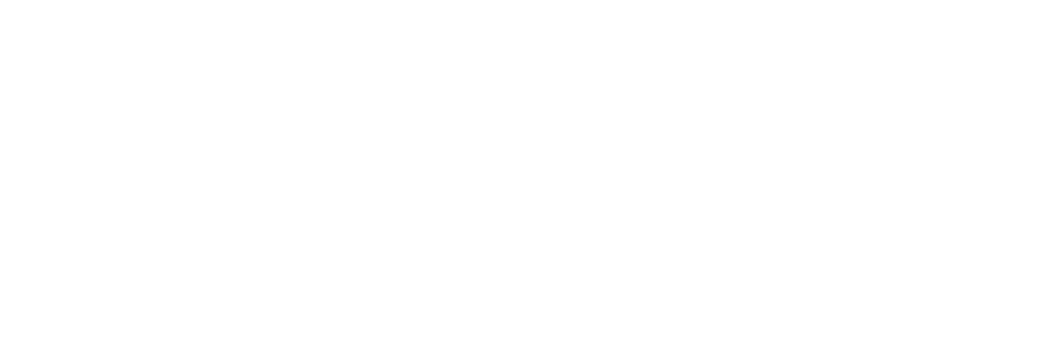
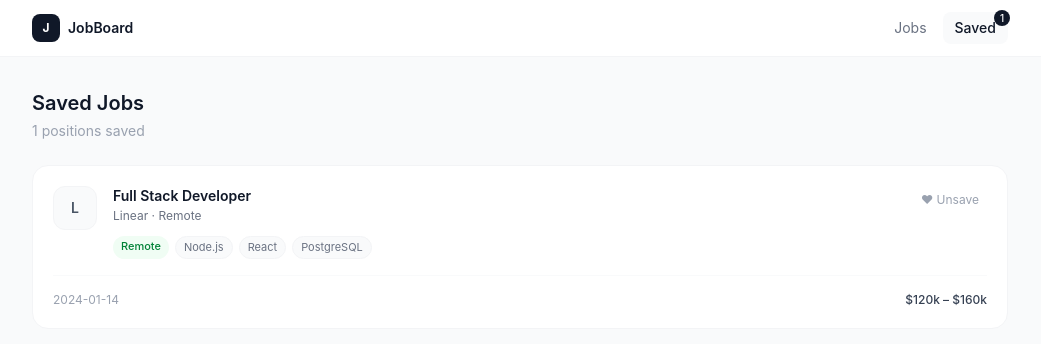
Before and after one commit to HassaaNaeem/JobBoard-React-App, a React (Vite) app: page /saved in a window 1280 px wide. Before the commit this address had no page. Shown: the top 344 px of the page, without its empty margins (120-1161 px from the left). Built offline with nearby package versions, Linux system fonts and the light colour scheme; data requests are answered from the project's data file.

Commit message:
Saving and unsaving of jobs using useReducer

```diff
--- a/package.json
+++ b/package.json
@@ -7,10 +7,12 @@
     "dev": "vite",
     "build": "vite build",
     "lint": "eslint .",
-    "preview": "vite preview"
+    "preview": "vite preview",
+    "server": "json-server --watch src/data/jobs.json --port 3001"
   },
   "dependencies": {
     "@tailwindcss/vite": "^4.3.0",
+    "json-server": "^1.0.0-beta.15",
     "react": "^19.2.6",
     "react-dom": "^19.2.6",
     "react-router": "^7.16.0",
--- a/src/App.jsx
+++ b/src/App.jsx
@@ -4,6 +4,7 @@ import JobsPage from "./pages/JobsPage";
 import RootLayout from "./layouts/RootLayout";
 import SkeletonCard from "./components/SkeletonCard";
 import JobDetails from "./pages/JobDetails";
+import SavedJobs from "./pages/SavedJobs";
 
 export default function App() {
   return (
@@ -12,6 +13,7 @@ export default function App() {
         <Route path="/" element={<RootLayout />}>
           <Route index element={<JobsPage />} />
           <Route path="/job/:id" element={<JobDetails />}></Route>
+          <Route path="/saved" element={<SavedJobs />}></Route>
         </Route>
       </Routes>
     </>
--- a/src/components/JobCard.jsx
+++ b/src/components/JobCard.jsx
@@ -1,4 +1,7 @@
+import { useSavedJobs } from "../context/SavedJobsContext";
+
 function JobCard({ job }) {
+  const { savedIds, save, unsave } = useSavedJobs();
   return (
     <li className="group bg-white rounded-2xl border border-gray-100 p-5 cursor-pointer hover:border-gray-200 hover:shadow-sm transition-all">
       <div className="flex items-start gap-4">
@@ -18,9 +21,18 @@ function JobCard({ job }) {
             </div>
             {/* saved: text-gray-900, unsaved: text-gray-200 */}
             <span
-              className={`text-base ${job.saved ? "text-gray-900" : "text-gray-200"}`}
+              onClick={(e) => {
+                e.preventDefault();
+                e.stopPropagation();
+                if (savedIds.includes(job.id)) {
+                  unsave(job.id);
+                  return;
+                }
+                save(job.id);
+              }}
+              className={`text-base ${savedIds.includes(job.id) ? "text-gray-900" : "text-gray-200"}`}
             >
-              {job.saved ? "♥" : "♡"}
+              {savedIds.includes(job.id) ? "♥" : "♡"}
             </span>
           </div>
 
--- a/src/components/Navbar.jsx
+++ b/src/components/Navbar.jsx
@@ -1,4 +1,8 @@
+import { Link, NavLink } from "react-router";
+import { useSavedJobs } from "../context/SavedJobsContext";
+
 function Navbar() {
+  const { savedIds } = useSavedJobs();
   return (
     <header className="sticky top-0 z-40 bg-white border-b border-gray-100">
       <div className="max-w-5xl mx-auto px-6 h-14 flex items-center justify-between">
@@ -12,15 +16,25 @@ function Navbar() {
         <nav className="flex items-center gap-1">
           {/* active link style: text-gray-900 font-medium bg-gray-50 */}
           {/* inactive link style: text-gray-500 hover:text-gray-900 hover:bg-gray-50 */}
-          <span className="text-sm px-3 py-1.5 rounded-lg text-gray-900 font-medium bg-gray-50">
+          <NavLink
+            to="/"
+            className={({ isActive }) =>
+              `text-sm px-3 py-1.5 rounded-lg ${isActive ? "text-gray-900 font-medium bg-gray-50" : "text-gray-500 hover:text-gray-900 hover:bg-gray-50"}`
+            }
+          >
             Jobs
-          </span>
-          <span className="relative text-sm px-3 py-1.5 rounded-lg text-gray-500">
+          </NavLink>
+          <NavLink
+            to="/saved"
+            className={({ isActive }) =>
+              `relative text-sm px-3 py-1.5 rounded-lg ${isActive ? "text-gray-900 font-medium bg-gray-50" : "text-gray-500 hover:text-gray-900 hover:bg-gray-50"}`
+            }
+          >
             Saved
             <span className="absolute -top-0.5 -right-0.5 w-4 h-4 rounded-full bg-gray-900 text-white text-[10px] flex items-center justify-center font-medium">
-              2
+              {savedIds.length}
             </span>
-          </span>
+          </NavLink>
         </nav>
       </div>
     </header>
--- /dev/null
+++ b/src/context/SavedJobsContext.jsx
@@ -0,0 +1,61 @@
+import { act, createContext, useContext, useEffect, useReducer } from "react";
+import { JOBS } from "../data/jobs";
+
+const SavedJobsContext = createContext();
+
+async function fetchJobs() {
+  const res = await fetch("http://localhost:3001/JOBS");
+  const data = await res.json();
+
+  return data;
+}
+
+const jobs = await fetchJobs();
+console.log(jobs);
+
+const initialState = { savedIds: ["2"] };
+
+function reducer(state, action) {
+  console.log(state, action);
+
+  switch (action.type) {
+    case "save":
+      return { ...state, savedIds: [action.payload, ...state.savedIds] };
+    case "unsave":
+      return {
+        ...state,
+        savedIds: state.savedIds.filter(
+          (sid) => Number(sid) !== Number(action.payload),
+        ),
+      };
+  }
+}
+
+function SavedJobsProvider({ children }) {
+  const [{ savedIds }, dispatch] = useReducer(reducer, initialState);
+
+  function save(jobId) {
+    dispatch({ type: "save", payload: jobId });
+  }
+  function unsave(jobId) {
+    dispatch({ type: "unsave", payload: jobId });
+  }
+
+  return (
+    <SavedJobsContext.Provider value={{ savedIds, save, unsave }}>
+      {children}
+    </SavedJobsContext.Provider>
+  );
+}
+
+function useSavedJobs() {
+  const context = useContext(SavedJobsContext);
+  if (context == undefined) {
+    throw new Error(
+      "SavedJobsContext is being used outside the SavedJobsProvider",
+    );
+  }
+  return context;
+}
+
+export { useSavedJobs, SavedJobsProvider };
--- /dev/null
+++ b/src/data/jobs.json
@@ -0,0 +1,84 @@
+{
+  "JOBS": [
+    {
+      "id": "1",
+      "title": "Senior Frontend Engineer",
+      "company": "Stripe",
+      "logo": "S",
+      "location": "San Francisco, CA",
+      "type": "Full-time",
+      "category": "Software Development",
+      "salary": "$140k – $180k",
+      "postedAt": "2024-01-15",
+      "tags": ["React", "TypeScript", "GraphQL"],
+      "saved": false,
+      "description": "We are looking for a Senior Frontend Engineer to join our team.\n\n## Responsibilities\n- Build high-performance React applications\n- Collaborate with designers\n- Mentor junior engineers\n\n## Requirements\n- 5+ years React experience\n- Strong TypeScript skills",
+      "requirements": ["5+ years React", "TypeScript", "GraphQL", "Jest"],
+      "applyUrl": "#"
+    },
+    {
+      "id": "2",
+      "title": "Full Stack Developer",
+      "company": "Linear",
+      "logo": "L",
+      "location": "Remote",
+      "type": "Remote",
+      "category": "Software Development",
+      "salary": "$120k – $160k",
+      "postedAt": "2024-01-14",
+      "tags": ["Node.js", "React", "PostgreSQL"],
+      "saved": true,
+      "description": "Linear is hiring a Full Stack Developer.\n\n## Responsibilities\n- Build product features end-to-end\n- Optimize API performance\n\n## Requirements\n- 3+ years full stack\n- Node.js and React",
+      "requirements": ["3+ years full stack", "Node.js", "React", "PostgreSQL"],
+      "applyUrl": "#"
+    },
+    {
+      "id": "3",
+      "title": "React Native Engineer",
+      "company": "Notion",
+      "logo": "N",
+      "location": "New York, NY",
+      "type": "Full-time",
+      "category": "Mobile Development",
+      "salary": "$130k – $170k",
+      "postedAt": "2024-01-13",
+      "tags": ["React Native", "iOS", "Android"],
+      "saved": false,
+      "description": "Join Notion's mobile team.\n\n## Responsibilities\n- Build React Native features\n- Improve performance\n\n## Requirements\n- 3+ years React Native\n- iOS and Android knowledge",
+      "requirements": ["3+ years React Native", "iOS/Android", "CI/CD"],
+      "applyUrl": "#"
+    },
+    {
+      "id": "4",
+      "title": "Backend Engineer",
+      "company": "Vercel",
+      "logo": "V",
+      "location": "Remote",
+      "type": "Remote",
+      "category": "Software Development",
+      "salary": "$150k – $190k",
+      "postedAt": "2024-01-12",
+      "tags": ["Go", "Rust", "AWS"],
+      "saved": true,
+      "description": "Vercel infrastructure team is hiring.\n\n## Responsibilities\n- Build distributed systems\n- Improve build pipelines\n\n## Requirements\n- Go or Rust experience\n- Distributed systems background",
+      "requirements": ["Go or Rust", "Distributed systems", "AWS/GCP"],
+      "applyUrl": "#"
+    },
+    {
+      "id": "5",
+      "title": "UI/UX Designer",
+      "company": "Figma",
+      "logo": "F",
+      "location": "San Francisco, CA",
+      "type": "Full-time",
+      "category": "Design",
+      "salary": "$130k – $165k",
+      "postedAt": "2024-01-11",
+      "tags": ["Figma", "Prototyping", "Design Systems"],
+      "saved": false,
+      "description": "Figma is hiring a product designer.\n\n## Responsibilities\n- Design new features\n- Evolve design system\n\n## Requirements\n- 4+ years product design\n- Expert Figma skills",
+      "requirements": ["4+ years design", "Figma expert", "Design systems"],
+      "applyUrl": "#"
+    }
+  ]
+}
--- a/src/pages/JobDetails.jsx
+++ b/src/pages/JobDetails.jsx
@@ -1,13 +1,19 @@
-import { useParams } from "react-router";
+import { useNavigate, useParams } from "react-router";
 import { JOBS } from "../data/jobs";
+import { useSavedJobs } from "../context/SavedJobsContext";
 
 function JobDetails() {
   let { id } = useParams();
+  const navigate = useNavigate();
+  const { save } = useSavedJobs();
   const job = JOBS[id - 1];
 
   return (
     <div>
-      <span className="flex items-center gap-1.5 text-sm text-gray-400 mb-6 cursor-pointer hover:text-gray-900 transition-colors w-fit">
+      <span
+        onClick={() => navigate(-1)}
+        className="flex items-center gap-1.5 text-sm text-gray-400 mb-6 cursor-pointer hover:text-gray-900 transition-colors w-fit"
+      >
         ← Back to jobs
       </span>
 
@@ -95,9 +101,15 @@ function JobDetails() {
             </a>
             {/* saved state: bg-gray-50 border-gray-200 text-gray-900 font-medium */}
             {/* unsaved state: border-gray-200 text-gray-500 */}
-            <span className="flex items-center justify-center gap-2 w-full py-2.5 rounded-xl border text-sm border-gray-200 text-gray-500 cursor-pointer">
+            <button
+              onClick={() => {
+                save(job.id);
+                navigate("/saved");
+              }}
+              className="flex items-center justify-center gap-2 w-full py-2.5 rounded-xl border text-sm border-gray-200 text-gray-500 cursor-pointer"
+            >
               ♡ Save job
-            </span>
+            </button>
           </div>
 
           <div className="bg-white rounded-2xl border border-gray-100 p-5">
--- a/src/pages/JobsPage.jsx
+++ b/src/pages/JobsPage.jsx
@@ -1,3 +1,4 @@
+import { Link } from "react-router";
 import Filterbar from "../components/Filterbar";
 import JobCard from "../components/JobCard";
 import SkeletonCard from "../components/SkeletonCard";
@@ -18,7 +19,9 @@ function JobsPage() {
       {/* Job cards */}
       <ul className="space-y-3">
         {JOBS.map((job) => (
-          <JobCard key={job.id} job={job} />
+          <Link to={`job/${job.id}`}>
+            <JobCard key={job.id} job={job} />
+          </Link>
         ))}
       </ul>
 
--- a/src/pages/SavedJobs.jsx
+++ b/src/pages/SavedJobs.jsx
@@ -1,8 +1,11 @@
 import EmptyState from "../components/EmptyState";
+import { useSavedJobs } from "../context/SavedJobsContext";
 import { JOBS } from "../data/jobs";
 
 function SavedJobs() {
-  const saved = JOBS.filter((j) => j.saved);
+  const { savedIds, unsave } = useSavedJobs();
+  // const saved = JOBS.filter((job) => savedIds.includes(job.id)); // was not in saving order
+  const saved = savedIds.map((id) => JOBS.find((job) => job.id == id)); // in order which user saves Job (most recent saved job => on top of saved page,)
 
   return (
     <div>
@@ -33,9 +36,15 @@ function SavedJobs() {
                       {job.company} · {job.location}
                     </p>
                   </div>
-                  <span className="shrink-0 text-xs text-gray-400 hover:text-red-400 transition-colors px-2 py-1 rounded-lg hover:bg-red-50 cursor-pointer">
-                    ♥ Unsave
-                  </span>
+                  <button
+                    onClick={() => {
+                      unsave(job.id);
+                    }}
+                  >
+                    <span className="shrink-0 text-xs text-gray-400 hover:text-red-400 transition-colors px-2 py-1 rounded-lg hover:bg-red-50 cursor-pointer">
+                      ♥ Unsave
+                    </span>
+                  </button>
                 </div>
                 <div className="flex flex-wrap gap-1.5 mt-3">
                   <span
```
Also changed, not shown: src/main.jsx (+5 -4 lines), 1 other file (tests, documents, lock files or other folders).
